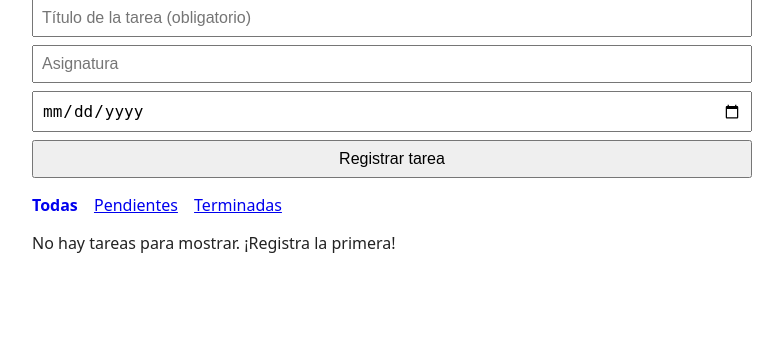
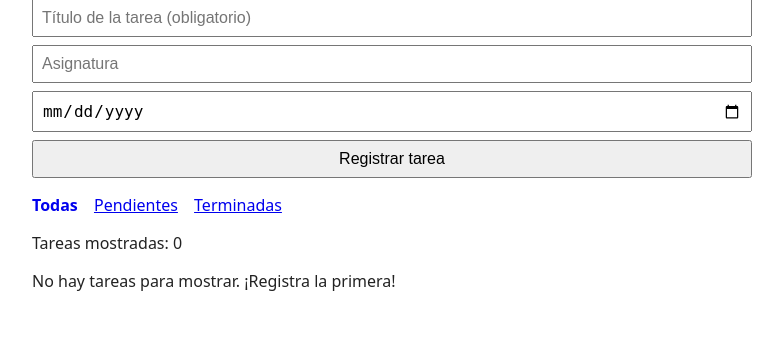
Before and after one commit to amendezc2-png/TaskEdu, a Flask app: page / in a window 1280 px wide. Shown: the part 130-471 px from the top of the page, without its empty margins (248-1031 px from the left). Run offline with Flask 3, Linux system fonts and the light colour scheme.

Commit message:
HU-02: mostrar cantidad de tareas

```diff
--- a/taskedu/templates/index.html
+++ b/taskedu/templates/index.html
@@ -42,7 +42,7 @@
       <a href="{{ url_for('index', estado=f) }}" class="{{ 'activo' if f == filtro_actual else '' }}">{{ f }}</a>
     {% endfor %}
   </nav>
-
+<p>Tareas mostradas: {{ tareas|length }}</p>
   {% if tareas %}
     <ul>
       {% for t in tareas %}
```
